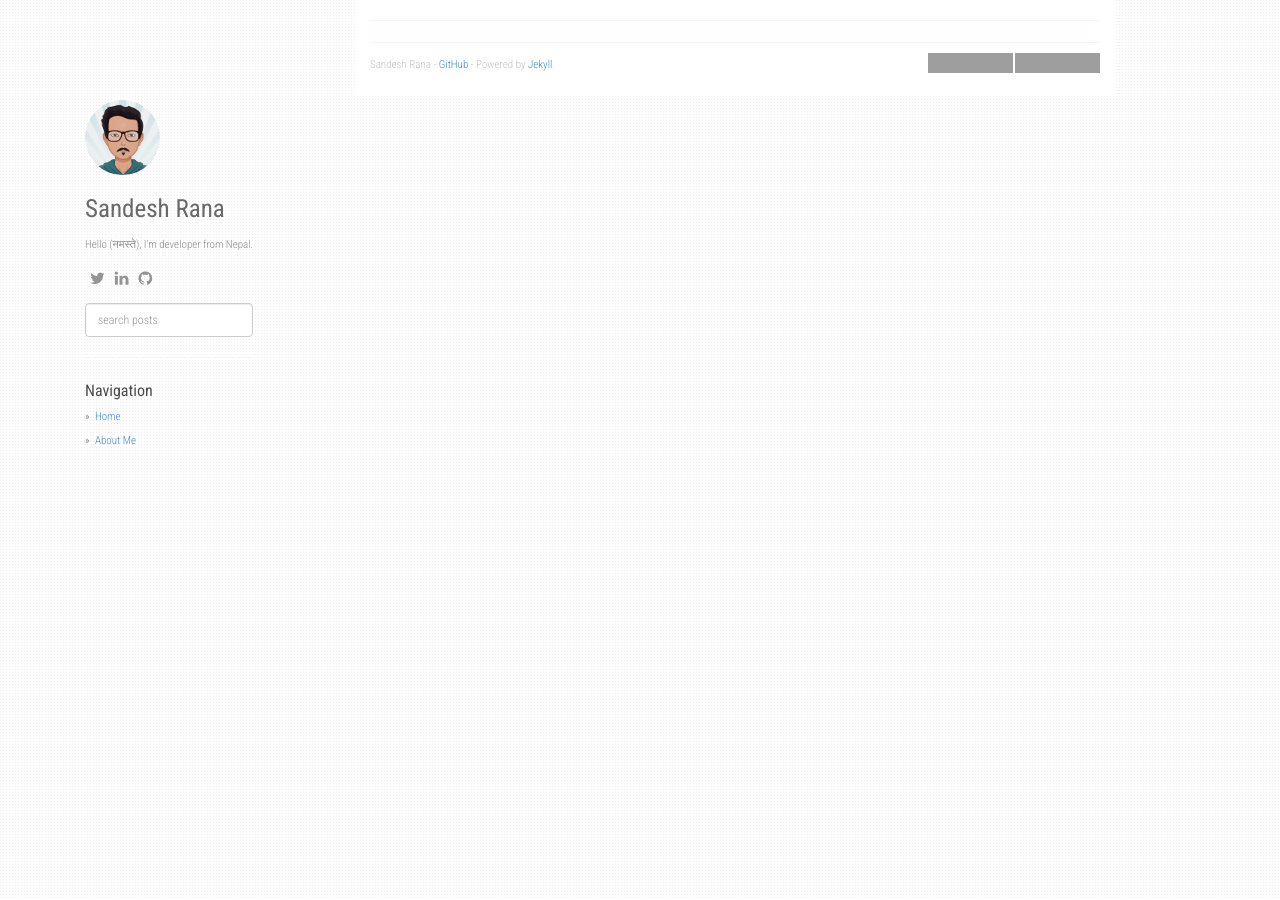
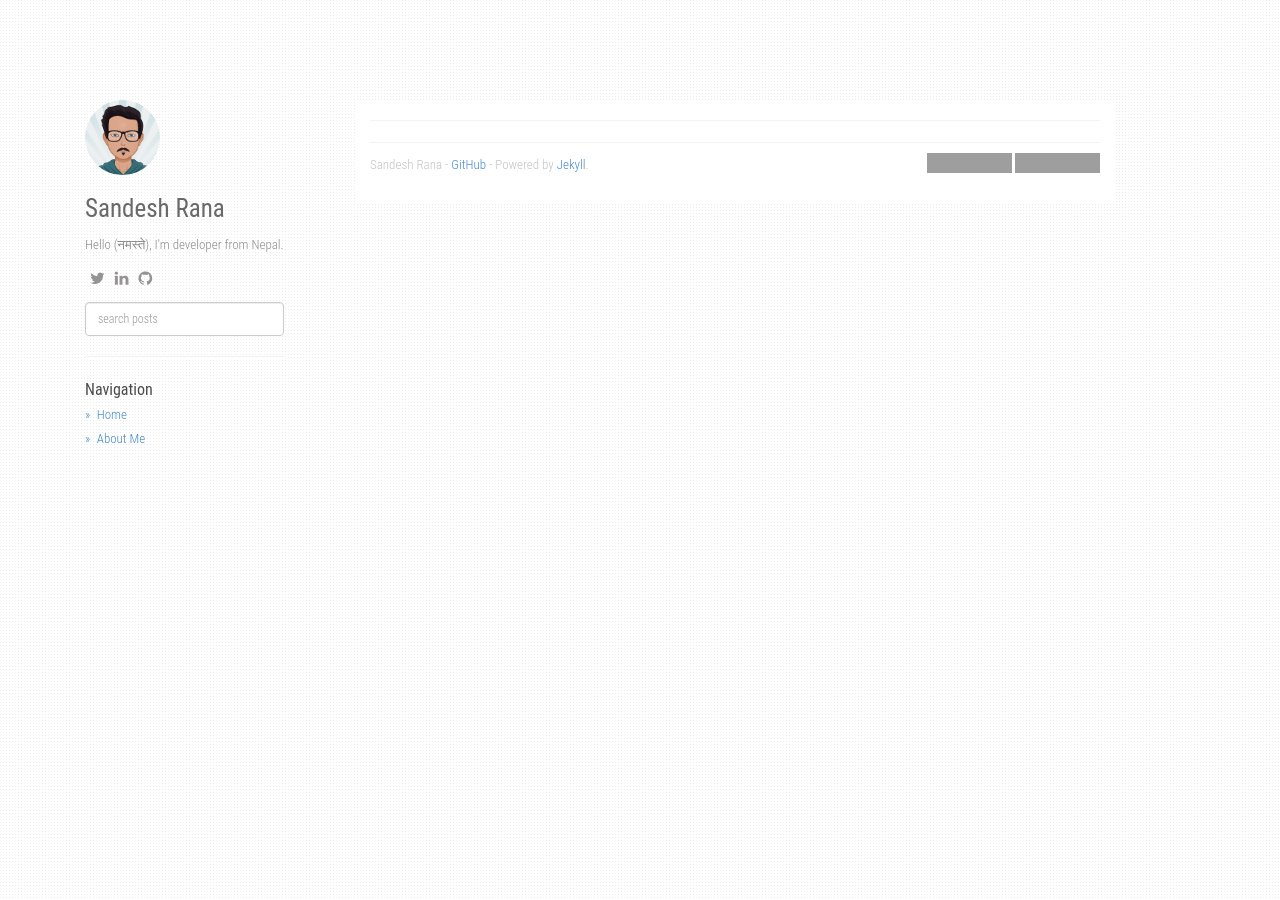
Before and after one commit to vimm0/vimm0.github.io, a Jekyll site: the page built from index.md, in a window 1280 px wide. Built offline with Jekyll 4.4.1, drawn with Linux system fonts in a browser that asks for light colours; nearby versions of some CDN libraries; our own code applies the rules of GitHub Pages for plain Markdown files; the list of posts is cut into pages by our own code; grey boxes are pictures that could not be loaded.

Commit message:
passed lighthouse test by 90%

```diff
--- a/_config.yml
+++ b/_config.yml
@@ -32,8 +32,11 @@
 #  fb_appid: 1749788565247320
 #
 urls:
+    - text: Home
+      url: /
     - text: About Me
       url: /about/
+
 #    - text: My Projects
 #      url: /projects/
 #    - text: XML Feed
--- a/_layouts/default.html
+++ b/_layouts/default.html
@@ -2,12 +2,13 @@
 layout: compress
 ---
 <!DOCTYPE html>
-<html>
+<html lang="en">
 <head>
     <meta charset="utf-8">
     <meta http-equiv="X-UA-Compatible" content="IE=edge,chrome=1">
     <meta name="viewport" content="width=device-width, initial-scale=1">
-    <link rel="shortcut icon" href="/static/img/favicon.ico"/>
+    <link rel="shortcut icon" type="image/x-icon" href="/static/img/avatar.ico?">
+
     <title>{% if page.title %}{{ page.title }} - {{ site.title }}{% else %}{{ site.author }}{% endif %}</title>
     <meta name="author" content="{{ site.author }}"/>
     <meta name="description" content="{% if page.title %}{{ page.title }}{% else %}{{ site.description }}{% endif %}"/>
@@ -85,32 +86,35 @@
     {% if page.header-img %}
     <meta name="twitter:image:src" content="{{ site.url }}/{{ page.header-img }}">
     {% endif %}
-
     <!-- Font awesome icons -->
     <link href="https://maxcdn.bootstrapcdn.com/font-awesome/4.6.3/css/font-awesome.min.css" rel="stylesheet"
           integrity="sha384-T8Gy5hrqNKT+hzMclPo118YTQO6cYprQmhrYwIiQ/3axmI1hQomh7Ud2hPOy8SP1" crossorigin="anonymous">
+    <!-- Fonts -->
+    <link rel='preload' href='/static/css/bootstrap.min.css' as='style' onload="this.onload=null;this.rel='stylesheet'">
+    <link rel='preload' href='/static/css/syntax.css' as='style' onload="this.onload=null;this.rel='stylesheet'">
+    <link rel='preload' href='/static/css/super-search.css' as='style' onload="this.onload=null;this.rel='stylesheet'">
+    <link rel='preload' href='/static/css/thickbox.css' as='style' onload="this.onload=null;this.rel='stylesheet'">
+    <link rel='preload' href='/static/css/projects.css' as='style' onload="this.onload=null;this.rel='stylesheet'">
+    <link rel='preload' href='/static/css/main.css' as='style' onload="this.onload=null;this.rel='stylesheet'">
+    <noscript>
+        <!-- Bootstrap core CSS -->
+        <link rel="stylesheet" href="/static/css/bootstrap.min.css">
         <!-- syntax highlighting CSS -->
-    <!--<link rel="stylesheet" href="https://cdnjs.cloudflare.com/ajax/libs/bulma/0.7.1/css/bulma.min.css">-->
         <link rel="stylesheet" href="/static/css/syntax.css">
-    <!-- Bootstrap core CSS -->
-    <link href="/static/css/bootstrap.min.css" rel="stylesheet">
-    <!-- Fonts -->
-    <link href="https://fonts.googleapis.com/css?family=Roboto+Condensed:400,300italic,300,400italic,700&amp;subset=latin,latin-ext"
-          rel="stylesheet" type="text/css">
         <!-- Custom CSS -->
         <link rel="stylesheet" href="/static/css/super-search.css">
         <link rel="stylesheet" href="/static/css/thickbox.css">
         <link rel="stylesheet" href="/static/css/projects.css">
         <link rel="stylesheet" href="/static/css/main.css">
+    </noscript>
     {% seo %}
-
-
 </head>
 <body>
 <div class="container">
     <div class="col-sm-3">
         <div class="fixed-condition">
-            <a href="/"><img class="profile-avatar" src="{{ site.avatar_url }}" height="75px" width="75px"/></a>
+            <a href="/"><img class="profile-avatar" src="{{ site.avatar_url }}" height="75px" width="75px"
+                             alt="avatar_url"/></a>
             <h1 class="author-name">{{ site.author }}</h1>
             {% if site.about %}
             <div class="profile-about">
@@ -120,22 +124,24 @@
             <div class="social">
                 <ul>
                     {% for link in site.social %}
-                    <li><a href="{{ link.link }}" target="_blank"><i class="fa {{ link.icon }}"></i></a></li>
+                    <li><a href="{{ link.link }}" target="_blank" rel="noopener" aria-label="{{ link.icon }}"><i
+                            class="fa {{ link.icon }}" aria-label="{{ link.icon }}"></i></a></li>
                     {% endfor %}
                 </ul>
             </div>
             <div class="search" id="js-search">
-                <input type="text" placeholder="search posts" class="search__input form-control" id="js-search__input">
+                <input type="text" placeholder="search posts" aria-label="search posts"
+                       class="search__input form-control" id="js-search__input">
                 <ul class="search__results" id="js-search__results"></ul>
             </div>
             <hr/>
-            <ul class="sidebar-nav">
+            <div class="sidebar-nav">
                 <strong>Navigation</strong>
-                <li><a href="/">Home</a></li>
                 {% for i in site.urls %}
-                <li><a class="about" href="{{ i.url }}">{{ i.text }}</a></li>
+                <a class="about" href="{{ i.url }}">{{ i.text }}</a>
                 {% endfor %}
-            </ul>
+
+            </div>
         </div>
         <!-- end /.fixed-condition -->
     </div>
@@ -150,9 +156,9 @@
             {% endif %}
             <div class="btn-github" style="float:right;">
                 <iframe src="https://ghbtns.com/github-btn.html?user=vimm0&repo=vimm0.github.io&type=star&count=true"
-                        frameborder="0" scrolling="0" width="85" height="20px"></iframe>
+                        frameborder="0" scrolling="0" width="85" height="20px" title="Github Star"></iframe>
                 <iframe src="https://ghbtns.com/github-btn.html?user=vimm0&repo=vimm0.github.io&type=fork&count=true"
-                        frameborder="0" scrolling="0" width="85" height="20px"></iframe>
+                        frameborder="0" scrolling="0" width="85" height="20px" title="Github Fork"></iframe>
             </div>
         </footer>
     </div>
@@ -163,8 +169,8 @@
 <!-- Bootstrap core JavaScript -->
 <!-- Placed at the end of the document so the pages load faster -->
 <script src="//ajax.googleapis.com/ajax/libs/jquery/1.11.0/jquery.min.js"></script>
-<script src="//code.jquery.com/jquery-migrate-1.2.1.min.js"></script>
-<script src="/static/js/bootstrap.min.js"></script>
+<script src = "//code.jquery.com/jquery-migrate-1.2.1.min.js" ></script>
+<script src = "/static/js/bootstrap.min.js" ></script>
 <script src="/static/js/super-search.js"></script>
 <script src="/static/js/thickbox-compressed.js"></script>
 <script src="/static/js/projects.js"></script>
--- a/static/css/main.css
+++ b/static/css/main.css
@@ -1,3 +1,9 @@
+@font-face {
+    font-family: "Roboto Condensed", Arial, sans-serif;
+    src: url('https://fonts.googleapis.com/css?family=Roboto+Condensed:400,300italic,300,400italic,700&amp;subset=latin,latin-ext');
+    font-display: auto;
+}
+
 body {
     font-family: "Roboto Condensed", Arial, sans-serif;
     background: url("/static/img/subtle_dots.png");
@@ -6,6 +12,7 @@
     font-size: 16px;
     color: #666;
 }
+
 hr {
     margin-top: 20px;
     margin-bottom: 20px;
@@ -13,26 +20,32 @@
     border-top: 1px solid #F7F1F1;
     border-bottom: 1px solid #fff;
 }
+
 span.time, span.categories {
     color: #ADADAD;
     margin-bottom: 5px;
     font-size: 11px;
 }
+
 h1, h2, h3 {
     color: #696969;
     font-weight: normal;
 }
+
 h1 {
     margin-bottom: 10px;
     font-size: 25px;
 }
+
 h2, h3 {
     margin-bottom: 5px;
 }
+
 a, a:link, a:active {
     text-decoration: none;
     color: #428bca;
 }
+
 a:hover {
     color: #B3B3B3;
     text-decoration: underline;
@@ -41,16 +54,20 @@
 /* Layout */
 .main-layout {
     background: #fff;
+    margin-top: 10rem;
 }
 .sidebar-nav {
     margin: 0;
     padding: 0;
 }
-.sidebar-nav li {
+
+.sidebar-nav a {
+    display: block;
     margin: 0;
     list-style: none;
 }
-.sidebar-nav li::before {
+
+.sidebar-nav a::before {
     content: "»";
     margin-right: .5em;
 }
@@ -65,9 +82,11 @@
     font-size: 12px;
     border: none;
 }
+
 div.content .highlight {
     background: #333333;
 }
+
 footer {
     border-top: 1px solid #F7F1F1;
     width: 100%;
@@ -76,7 +95,7 @@
     margin-bottom: 3em;
     padding-top: 10px;
     color: #C2C2C2;
-  font-size: 11px;
+    font-size: 13px;
     bottom: 0;
     padding-bottom: 10px;
 }
@@ -84,18 +103,21 @@
 /* Left column */
 div.col-sm-3 {
     margin-top: 100px;
-  font-size: 11px;
+    font-size: 13px;
     color: #666;
 }
+
 div.col-sm-3 strong {
     font-size: 16px;
     color: #4A4A4A;
     font-weight: normal;
 }
+
 div.col-sm-3 div.profile-about {
     margin-top: 10px;
     color: #8C8C8C;
 }
+
 div.col-sm-3 img.profile-avatar {
     border-radius: 150px;
     -webkit-border-radius: 150px;
@@ -113,37 +135,44 @@
     width: auto;
     overflow: hidden;
 }
+
 .PageNavigation a {
     display: block;
     width: 50%;
     float: left;
     margin: 1em 0;
 }
+
 .PageNavigation .next {
     text-align: right;
 }
+
 .PageNavigation .prev {
     text-align: left;
 }
 
 /* Social Icons */
-.social{
+.social {
     display: block;
     margin: 10px 0;
 }
+
 .social ul {
     list-style-type: none;
     margin: 0;
     padding: 0;
 }
+
 .social ul li {
     display: inline-block;
     margin: 0 5px;
 }
+
 .social li a {
     font-size: 16px;
     color: #969394;
 }
+
 .social li a:hover {
     color: #6D6D6D;
 }
@@ -153,6 +182,7 @@
     border-top: 1px solid #f0f0f0;
     border-bottom: 1px solid #f0f0f0;
 }
+
 .post-content img,
 .content img {
     max-width: 100%
@@ -165,6 +195,7 @@
         max-width: 255px;
     }
 }
+
 @media (max-width: 768px) {
     div.col-sm-3 {
         margin-top: 30px;
--- a/static/css/super-search.css
+++ b/static/css/super-search.css
@@ -2,14 +2,23 @@
     Author: Kushagra Gour (http://kushagragour.in)
     MIT Licensed
 */
+@font-face {
+    font-family: "Roboto Condensed", Arial, sans-serif;
+    src: url('https://fonts.googleapis.com/css?family=Roboto+Condensed:400,300italic,300,400italic,700&amp;subset=latin,latin-ext');
+    font-display: auto;
+}
 
 input#js-search__input {
     font-size: 12px;
     font-family: "Roboto Condensed", Arial, sans-serif;
+    /*font-family: "Roboto Condensed", Arial, sans-serif;*/
+    /*font-display: auto;*/
 }
+
 .is-active .search__input {
     transform: translateY(0);
 }
+
 .search__results {
     list-style: none;
     padding: 0;
@@ -17,23 +26,28 @@
     height: calc(100% - 110px);
     transition: 0.2s ease;
 }
+
 .search__results.is-hidden {
     opacity: 0;
     transform: translateY(-1vh);
     display: none;
 }
+
 .search__results > li {
     border-top: 1px solid #f0f0f0;
 }
+
 .search__results > li > a {
     display: block;
     padding: 10px;
 }
+
 .search__result-date {
     color: #BBB;
     position: absolute;
     right: 12px;
 }
+
 .search.is-active {
     opacity: 1;
     visibility: visible;
```
Also changed, not shown: static/css/bootstrap.min.css, static/img/avatar.ico (added). Lines whose indentation alone changed are shown as unchanged.
